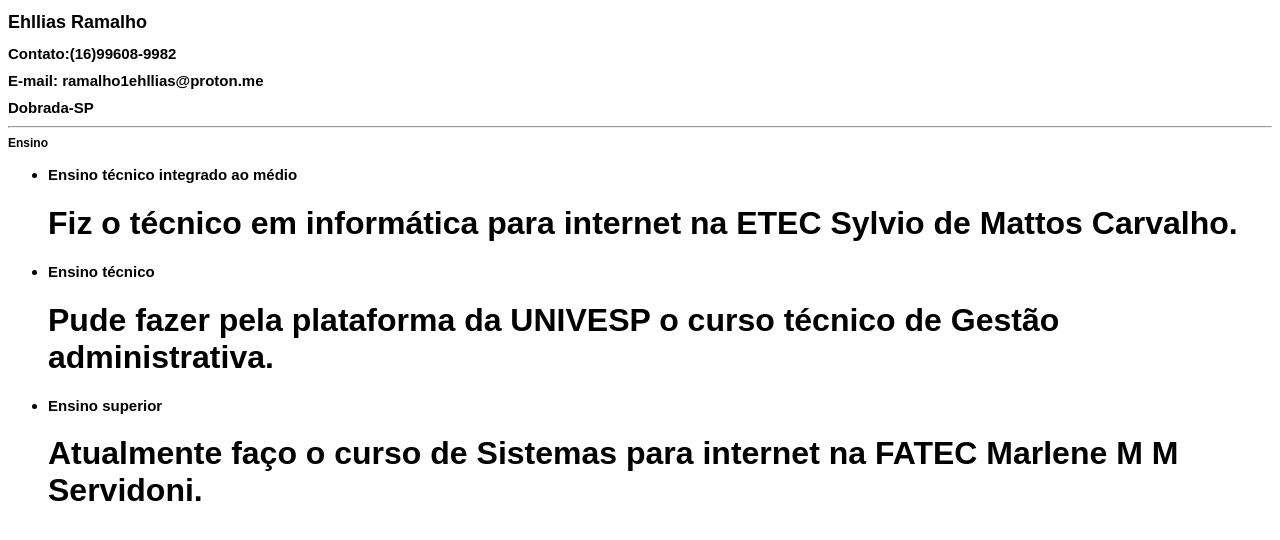
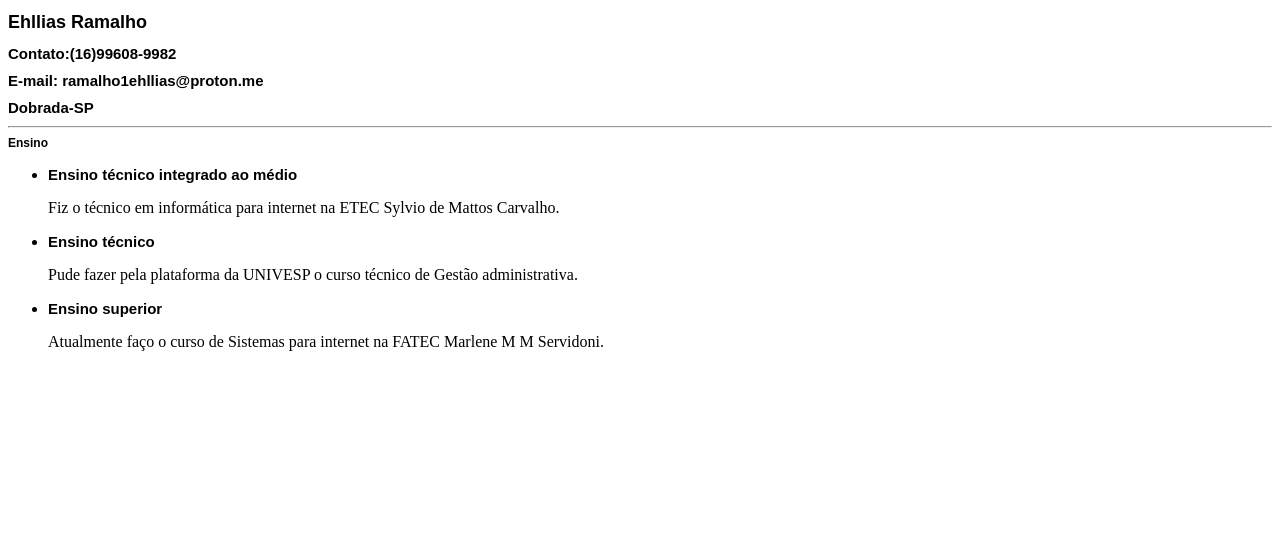
Before and after one commit to EuRamalho/Trabalhos-FATEC, a plain HTML site: page Criação de sites/tarefa17-02/index.html in a window 1280 px wide. Drawn offline with Linux system fonts and the light colour scheme.

Commit message:
DESCRICAO-ENSINO

```diff
--- a/Criação de sites/tarefa17-02/index.html
+++ b/Criação de sites/tarefa17-02/index.html
@@ -16,11 +16,11 @@
         <h1 class="ensino">Ensino</h1>
     <ul>
         <li><h1 class="curso1">Ensino técnico integrado ao médio</h1></li>
-            <h1 class="descricao1">Fiz o técnico em informática para internet na ETEC Sylvio de Mattos Carvalho.</h1>
+           <p>Fiz o técnico em informática para internet na ETEC Sylvio de Mattos Carvalho.</p>
         <li><h1 class="curso2">Ensino técnico</h1></li>
-            <h1 class="descricao2">Pude fazer pela plataforma da UNIVESP o curso técnico de Gestão administrativa.</h1>
+           <p>Pude fazer pela plataforma da UNIVESP o curso técnico de Gestão administrativa.</p>
         <li><h1 class="curso3">Ensino superior</h1></li>
-            <h1 class="descricao3">Atualmente faço o curso de Sistemas para internet na FATEC Marlene M M Servidoni.</h1>
+           <p>Atualmente faço o curso de Sistemas para internet na FATEC Marlene M M Servidoni.</p>
     </ul>
 </body>
 </html>
```
